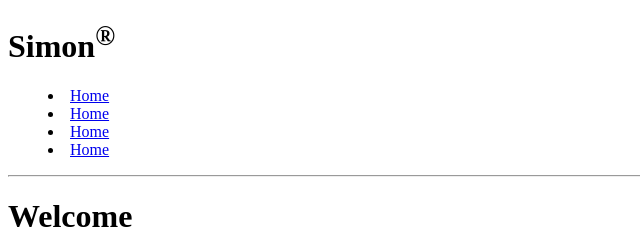
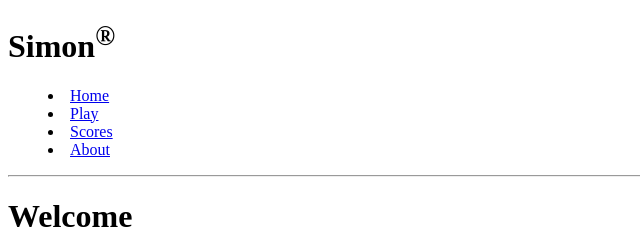
Before and after one commit to DerebeWalton/simon, a plain HTML site: page home.html in a window 1280 px wide. Shown: the top 240 px of the page, 0-640 px from the left. Drawn offline with Linux system fonts and the light colour scheme.

Commit message:
Rename "index" back to "home" after bug in AWS

```diff
--- a/home.html
+++ b/home.html
@@ -15,10 +15,10 @@
             <nav>
                 <!-- Menu is a semantic alternative to <ul> that represents an interaction -->
                 <menu>
-                    <li><a href="index.html">Home</a></li>
-                    <li><a href="play.html">Home</a></li>
-                    <li><a href="scores.html">Home</a></li>
-                    <li><a href="about.html">Home</a></li>
+                    <li><a href="home.html">Home</a></li>
+                    <li><a href="play.html">Play</a></li>
+                    <li><a href="scores.html">Scores</a></li>
+                    <li><a href="about.html">About</a></li>
                 </menu>
             </nav>
 
```
